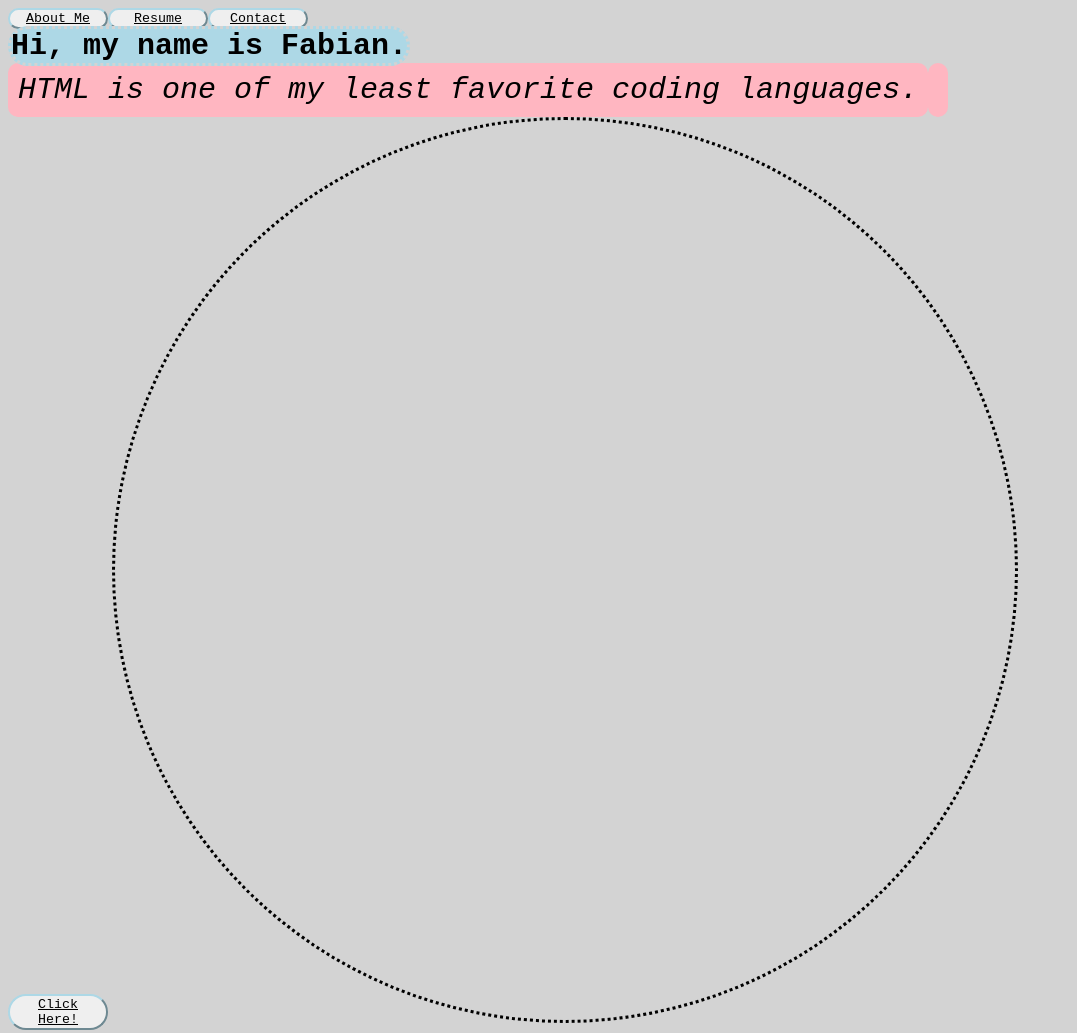
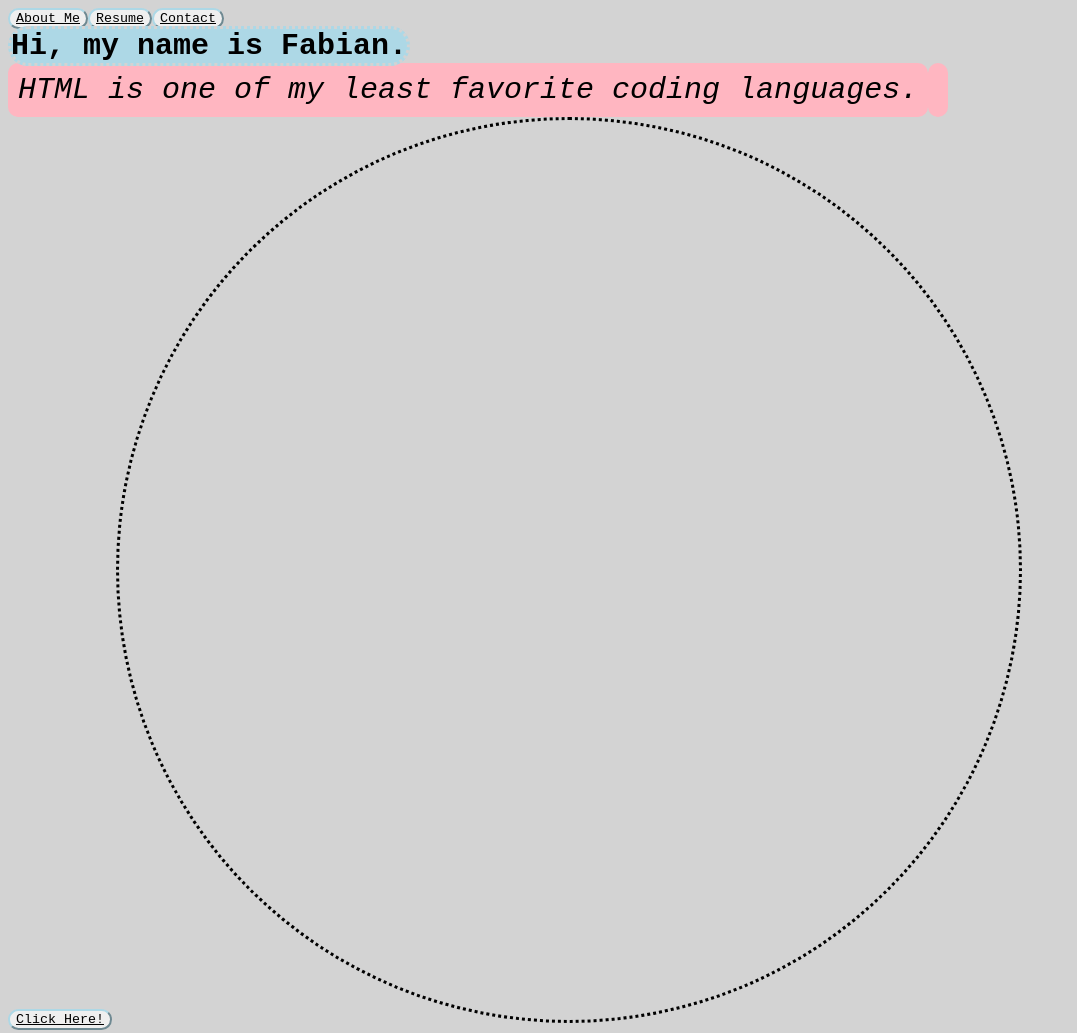
Before and after one commit to chavez-fabian/chavez-fabian.github.io, a plain HTML site: page Portfolio/index.html in a window 1280 px wide. Shown: the whole page, without its empty margins (0-1077 px from the left). Drawn offline with Linux system fonts and the light colour scheme; a web font is replaced by a local one.

Commit message:
Update indexStyle.css

```diff
--- a/Portfolio/indexStyle.css
+++ b/Portfolio/indexStyle.css
@@ -25,15 +25,11 @@ h1{border-color: lightgrey}
 
 
 nav{display: inline-table}
-navy
-nav{tab-size: 30px}
 nav{font-family: monospace}
-nav{width: auto}
 nav{border-color: lightblue}
 button{border-color: lightblue}
 button{border-radius: 20px}
 nav{border-radius: 20px}
-button{width: 100px}
 button{font-family: monospace}
 button{color: lightpink}
 a{color: black}
```
